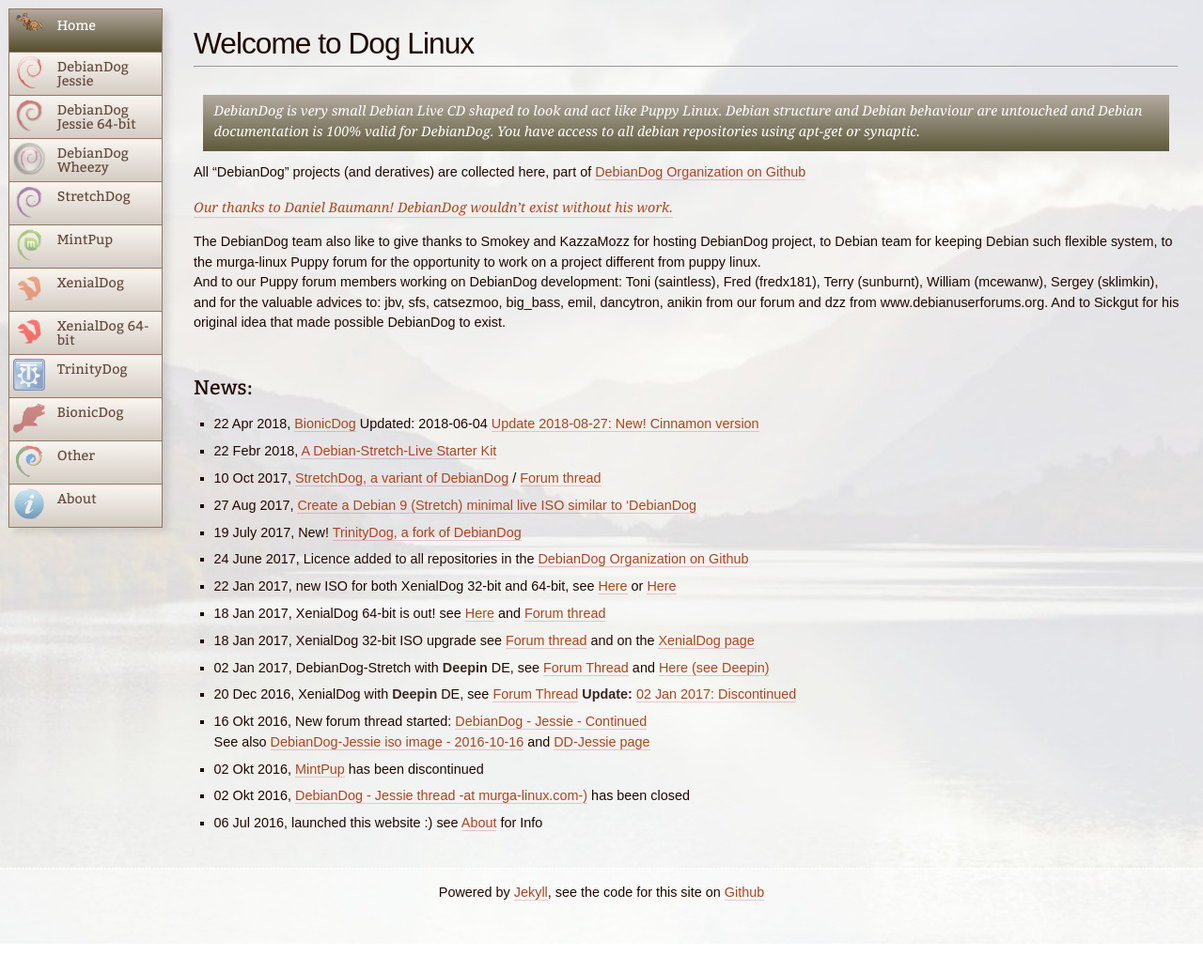
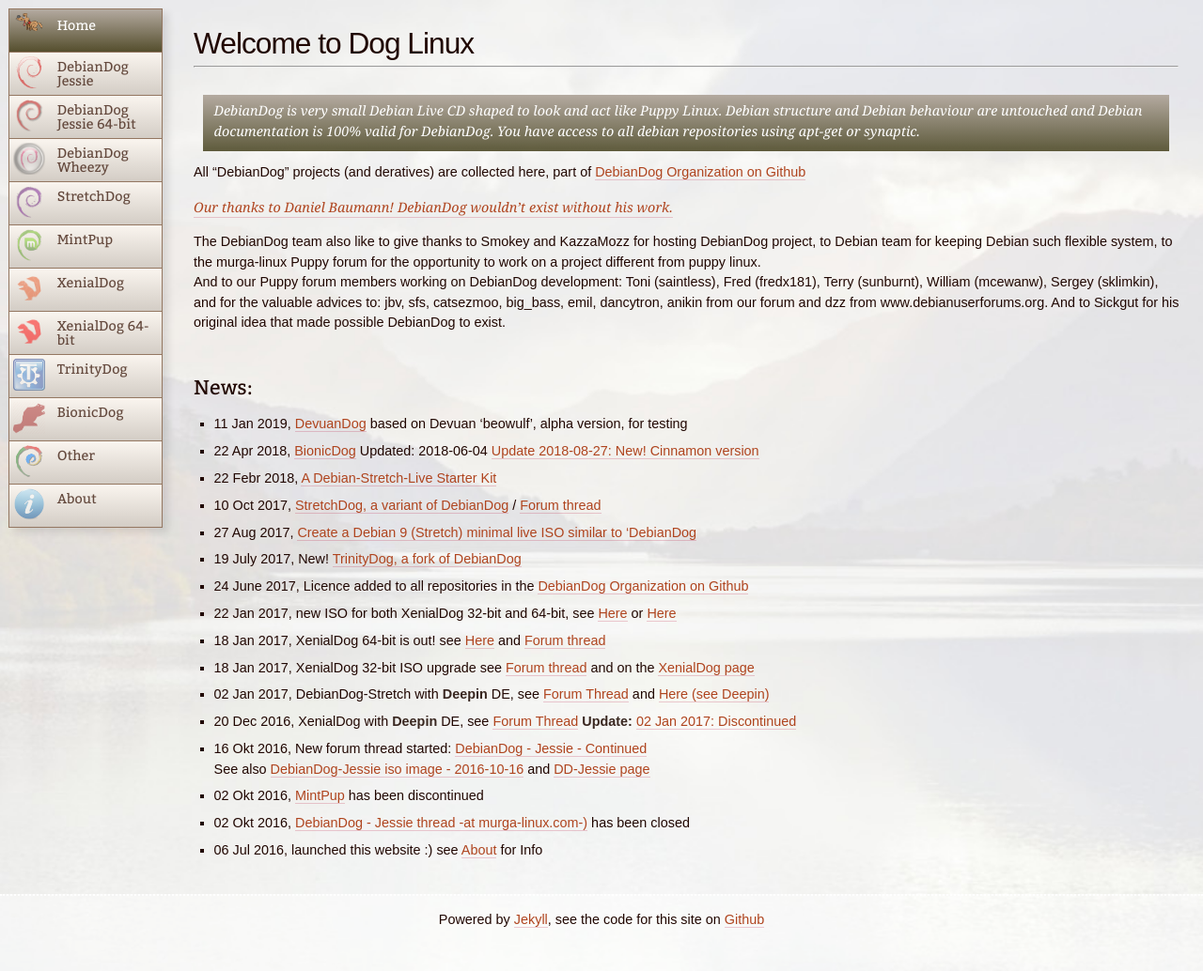
Before and after one commit to DebianDog/doglinux, a Jekyll site: the page built from index.md, in a window 1280 px wide and 1034 px high. Shown: the whole window at 94% size. Built offline with Jekyll 4.4.1, drawn with Linux system fonts in a browser that asks for light colours; comment, search, counter and statistics services are not loaded.

Commit message:
New: DevuanDog Beowulf

```diff
--- a/index.md
+++ b/index.md
@@ -22,8 +22,9 @@ and for the valuable advices to: jbv, sfs, catsezmoo, big_bass, emil, dancytron,
 <br>
 
 
+## News:
 
-## News:
+ - 11 Jan 2019, [DevuanDog](https://github.com/DebianDog/DevuanDog/blob/master/README.md){:target="_blank"} based on Devuan 'beowulf', alpha version, for testing
 
  - 22 Apr 2018, [BionicDog](zz06-zbionicdog.html){:target="_blank"} Updated: 2018-06-04 [Update 2018-08-27: New! Cinnamon version](http://murga-linux.com/puppy/viewtopic.php?p=1003063#1003063)
 
```
